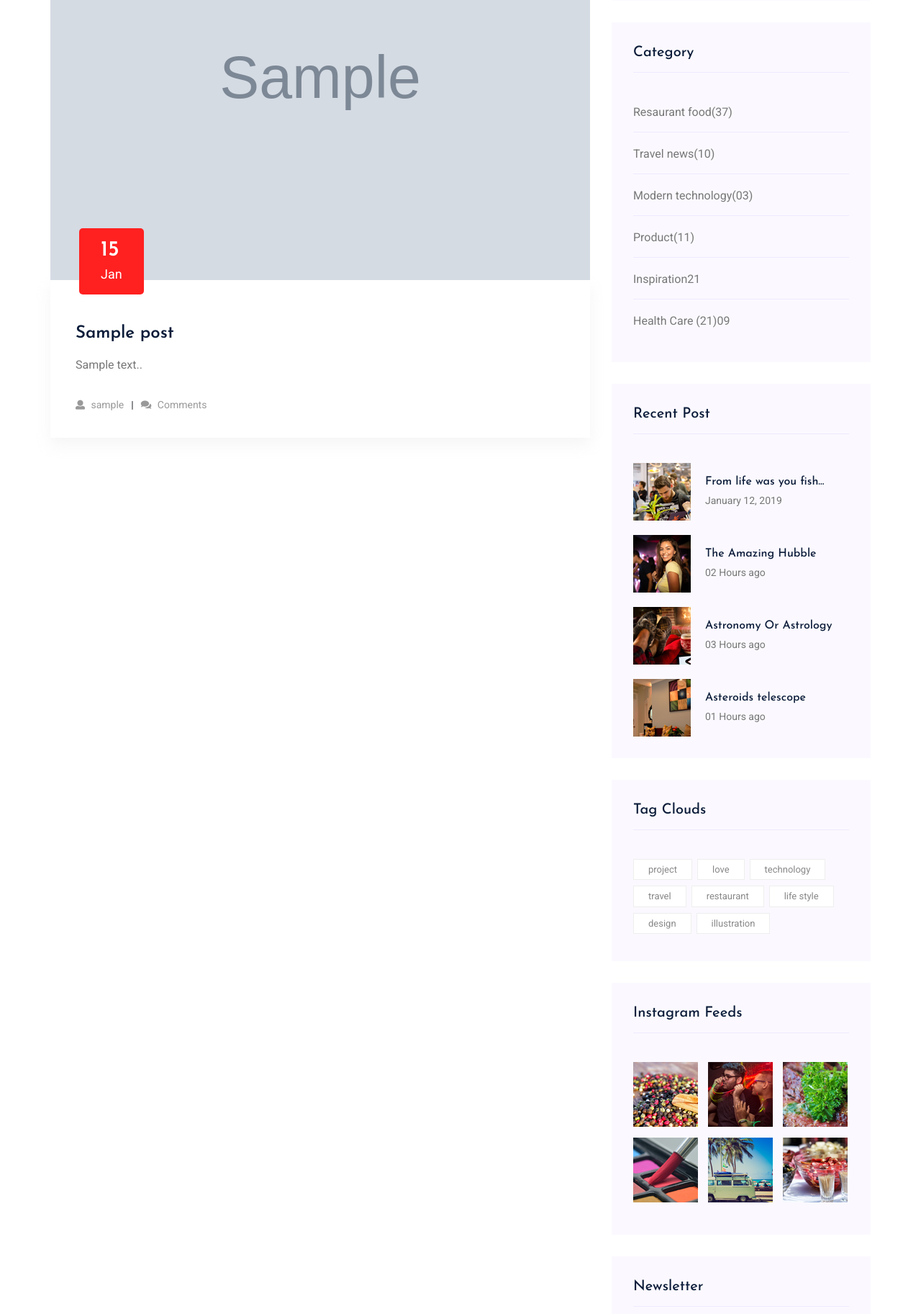
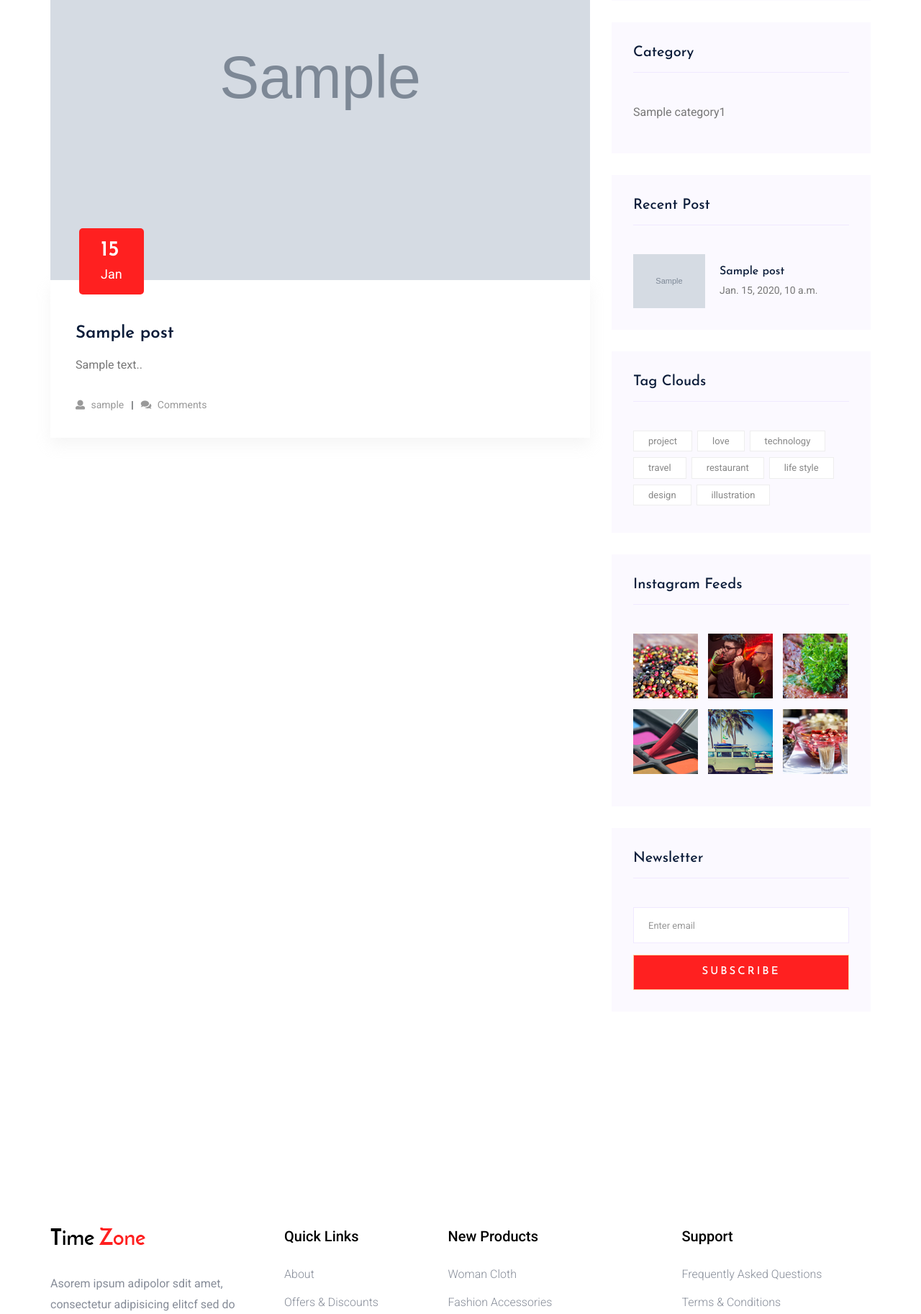
Before and after one commit to alikhalilica/website-temp, a Django app: page /blog/ in a window 1280 px wide. Shown: the part 901-2726 px from the top of the page at 72% size. Run offline with Django 3.2, Linux system fonts and the light colour scheme; tables that the repository leaves empty hold one stand-in row (values such as "Sample post"); grey boxes marked "Sample" are stand-in pictures; some libraries are stand-ins or nearby versions.

Commit message:
template tags

```diff
--- a/blog/models.py
+++ b/blog/models.py
@@ -16,7 +16,7 @@ class Post(models.Model):
     STATUS=((0,"draft"),(1,"published"))
     title=models.CharField(max_length=200,unique=True)
     slug=models.SlugField(max_length=200,unique=True)
-    category=models.ManyToManyField(Category)
+    category=models.ManyToManyField(Category) #category__name
     content=models.TextField()
     likes=models.ManyToManyField(User)
     tags=TaggableManager()
--- /dev/null
+++ b/blog/templatetags/blogtags.py
@@ -0,0 +1,18 @@
+from django import template
+from blog.models import Post,Category
+register = template.Library()
+
+@register.inclusion_tag("blog/post_categories.html")
+def show_blog_categories():
+    posts = Post.objects.filter(status=1)
+    categories = Category.objects.all()
+    cat_dict={}
+    for category in categories:
+        count = posts.filter(category__name=category.name).count()
+        cat_dict[category.name] = count #{"sports":12}
+    return {"categories":cat_dict}
+
+@register.inclusion_tag('blog/recent_posts.html')
+def show_recent_posts(count=3):
+    posts = Post.objects.filter(status=1).order_by("created_date")[:count]
+    return {'posts':posts}
--- /dev/null
+++ b/templates/blog/post_categories.html
@@ -0,0 +1,14 @@
+{% load blogtags %}
+<aside class="single_sidebar_widget post_category_widget">
+    <h4 class="widget_title">Category</h4>
+    <ul class="list cat-list">
+        {% for cats,count in categories.items %}
+        <li>
+            <a href="#" class="d-flex">
+                <p>{{cats}}</p>
+                <p>{{count}}</p>
+            </a>
+        </li>
+        {% endfor %}
+    </ul>
+</aside>
--- a/templates/blog/post_list.html
+++ b/templates/blog/post_list.html
@@ -1,5 +1,6 @@
 {% extends "base.html" %}
 {% load static %}
+{% load blogtags %}
 {% block content %}
 <main>
     <!--? Hero Area Start-->
@@ -70,19 +71,21 @@
                             {% if posts.has_other_pages %}
                             <ul class="pagination">
                                 {% if posts.has_previous %}
-									<li class="page-item"><a href="?page={{ posts.previous_page_number }}"><i class="fa fa-angle-right"
-												aria-hidden="true"></i></a></li>
+                                <li class="page-item"><a href="?page={{ posts.previous_page_number }}"><i
+                                            class="fa fa-angle-right" aria-hidden="true"></i></a></li>
                                 {% else %}
-									<li class=" page-item disabled" style="pointer-events:none" ><a  class="page-link"><i class=" fa fa-angle-right" ></i></a></li>
+                                <li class=" page-item disabled" style="pointer-events:none"><a class="page-link"><i
+                                            class=" fa fa-angle-right"></i></a></li>
                                 {% endif %} {% for i in posts.paginator.page_range %} {% if posts.number == i %}
                                 <li class="page-item  active"><a href="#">{{ i }} </a></li>
                                 {% else %}
-									<li><a  class="page-link" href="?page={{ i }}">{{ i }}</a></li>
+                                <li><a class="page-link" href="?page={{ i }}">{{ i }}</a></li>
                                 {% endif %} {% endfor %} {% if posts.has_next %}
-									<li><a  class="page-link" href="?page={{ posts.next_page_number }}"><i class="fa fa-angle-left"
-												aria-hidden="true"></i></a></li>
+                                <li><a class="page-link" href="?page={{ posts.next_page_number }}"><i
+                                            class="fa fa-angle-left" aria-hidden="true"></i></a></li>
                                 {% else %}
-									<li class="disabled page-item" style="pointer-events:none" ><a><i class="fa fa-angle-left" aria-hidden="true"></i></a></li>
+                                <li class="disabled page-item" style="pointer-events:none"><a><i
+                                            class="fa fa-angle-left" aria-hidden="true"></i></a></li>
                                 {% endif %}
                             </ul>
                             {% endif %}
@@ -108,87 +111,11 @@
                             </form>
                         </aside>
 
-                            <aside class="single_sidebar_widget post_category_widget">
-                                <h4 class="widget_title">Category</h4>
-                                <ul class="list cat-list">
-                                    <li>
-                                        <a href="#" class="d-flex">
-                                            <p>Resaurant food</p>
-                                            <p>(37)</p>
-                                        </a>
-                                    </li>
-                                    <li>
-                                        <a href="#" class="d-flex">
-                                            <p>Travel news</p>
-                                            <p>(10)</p>
-                                        </a>
-                                    </li>
-                                    <li>
-                                        <a href="#" class="d-flex">
-                                            <p>Modern technology</p>
-                                            <p>(03)</p>
-                                        </a>
-                                    </li>
-                                    <li>
-                                        <a href="#" class="d-flex">
-                                            <p>Product</p>
-                                            <p>(11)</p>
-                                        </a>
-                                    </li>
-                                    <li>
-                                        <a href="#" class="d-flex">
-                                            <p>Inspiration</p>
-                                            <p>21</p>
-                                        </a>
-                                    </li>
-                                    <li>
-                                        <a href="#" class="d-flex">
-                                            <p>Health Care (21)</p>
-                                            <p>09</p>
-                                        </a>
-                                    </li>
-                                </ul>
-                            </aside>
 
-                            <aside class="single_sidebar_widget popular_post_widget">
-                                <h3 class="widget_title">Recent Post</h3>
-                                <div class="media post_item">
-                                    <img src="assets/img/post/post_1.png" alt="post">
-                                    <div class="media-body">
-                                        <a href="single-blog.html">
-                                            <h3>From life was you fish...</h3>
-                                        </a>
-                                        <p>January 12, 2019</p>
-                                    </div>
-                                </div>
-                                <div class="media post_item">
-                                    <img src="assets/img/post/post_2.png" alt="post">
-                                    <div class="media-body">
-                                        <a href="single-blog.html">
-                                            <h3>The Amazing Hubble</h3>
-                                        </a>
-                                        <p>02 Hours ago</p>
-                                    </div>
-                                </div>
-                                <div class="media post_item">
-                                    <img src="assets/img/post/post_3.png" alt="post">
-                                    <div class="media-body">
-                                        <a href="single-blog.html">
-                                            <h3>Astronomy Or Astrology</h3>
-                                        </a>
-                                        <p>03 Hours ago</p>
-                                    </div>
-                                </div>
-                                <div class="media post_item">
-                                    <img src="assets/img/post/post_4.png" alt="post">
-                                    <div class="media-body">
-                                        <a href="single-blog.html">
-                                            <h3>Asteroids telescope</h3>
-                                        </a>
-                                        <p>01 Hours ago</p>
-                                    </div>
-                                </div>
-                            </aside>
+                        {% show_blog_categories %}
+
+                        {% show_recent_posts 2 %}
+
                         <aside class="single_sidebar_widget tag_cloud_widget">
                             <h4 class="widget_title">Tag Clouds</h4>
                             <ul class="list">
--- /dev/null
+++ b/templates/blog/recent_posts.html
@@ -0,0 +1,14 @@
+<aside class="single_sidebar_widget popular_post_widget">
+    <h3 class="widget_title">Recent Post</h3>
+    {% for post in posts %}
+    <div class="media post_item">
+        <img src="{{post.image.url}}" width="100px" alt="post">
+        <div class="media-body">
+            <a href="{% url 'blog:single_post' post_slug=post.slug %}">
+                <h3>{{post.title}}</h3>
+            </a>
+            <p>{{post.created_date}}</p>
+        </div>
+    </div>
+    {% endfor %}
+</aside>
```
Also changed, not shown: blog/migrations/0002_auto_20200718_1226.py (added), blog/templatetags/__init__.py (added). Lines whose indentation alone changed are shown as unchanged.
